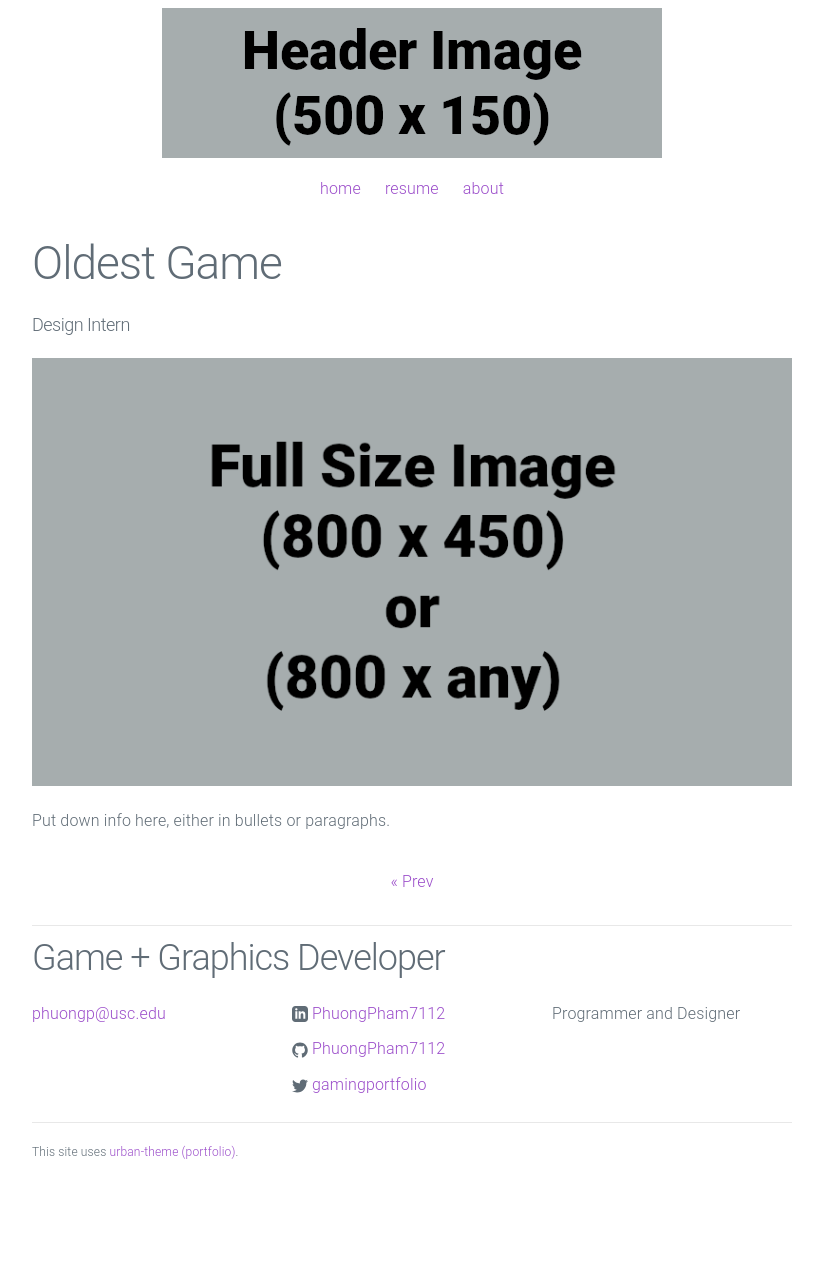
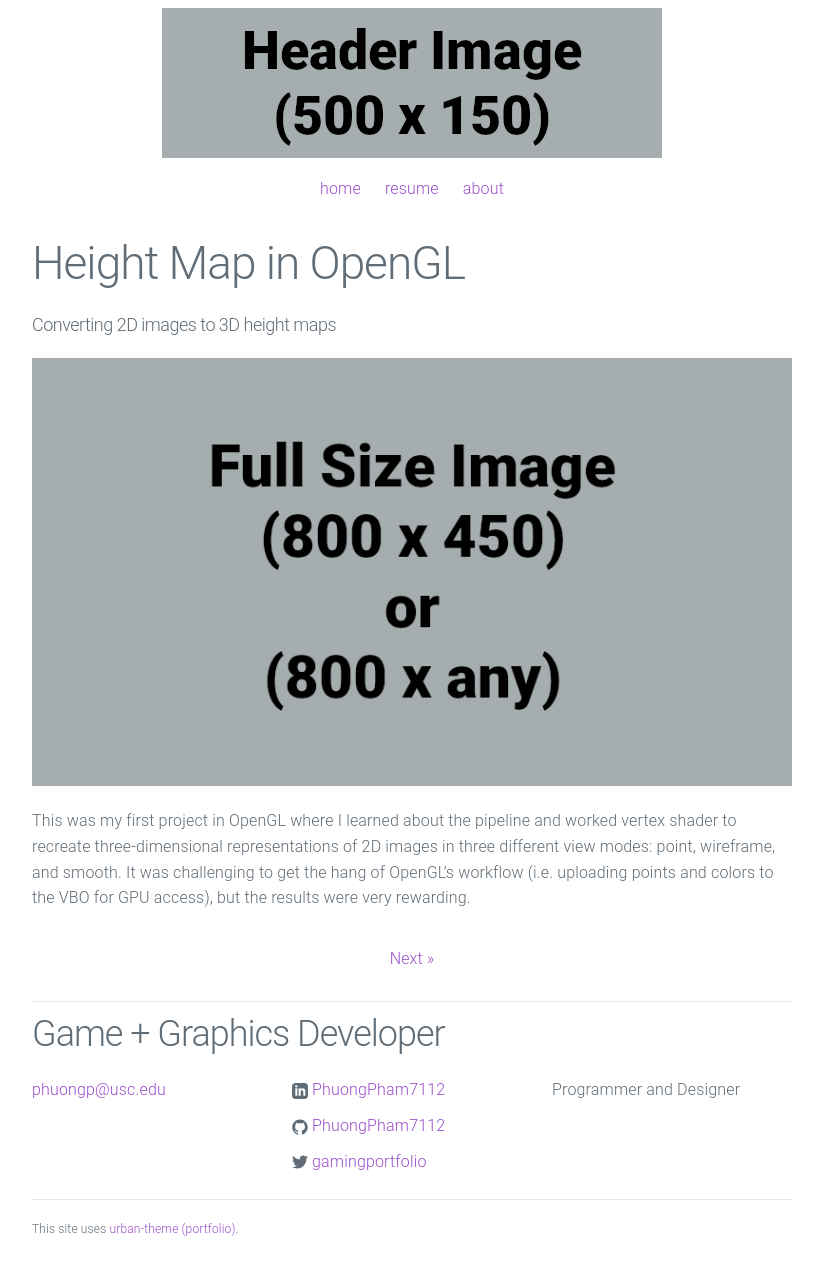
Before and after one commit to PhuongPham7112/PhuongPham7112.github.io, a Jekyll site: the page built from _posts/2022-09-06-oldest-game.md, in a window 1280 px wide. Shown: the whole page, without its empty margins (228-1051 px from the left). Built offline with Jekyll 4.4.1, drawn with Linux system fonts in a browser that asks for light colours; before the commit the page ends 1198 px from its top, so only the background shows below that.

Commit message:
3D-Height-map.md

```diff
--- a/_posts/2022-09-06-oldest-game.md
+++ b/_posts/2022-09-06-oldest-game.md
@@ -1,11 +1,11 @@
 ---
 layout: post
-title:  "Oldest Game"
-summary: "Design Intern"
-date:   2022-09-06 15:39:40
+title:  "Height Map in OpenGL"
+summary: "Converting 2D images to 3D height maps"
+date:   2023-07-15
 preview: /assets/postpreview.png
 ---
 
 ![Picture 1](/assets/fullsize.png)
 
-Put down info here, either in bullets or paragraphs.
+This was my first project in OpenGL where I learned about the pipeline and worked vertex shader to recreate three-dimensional representations of 2D images in three different view modes: point, wireframe, and smooth. It was challenging to get the hang of OpenGL's workflow (i.e. uploading points and colors to the VBO for GPU access), but the results were very rewarding.
```
